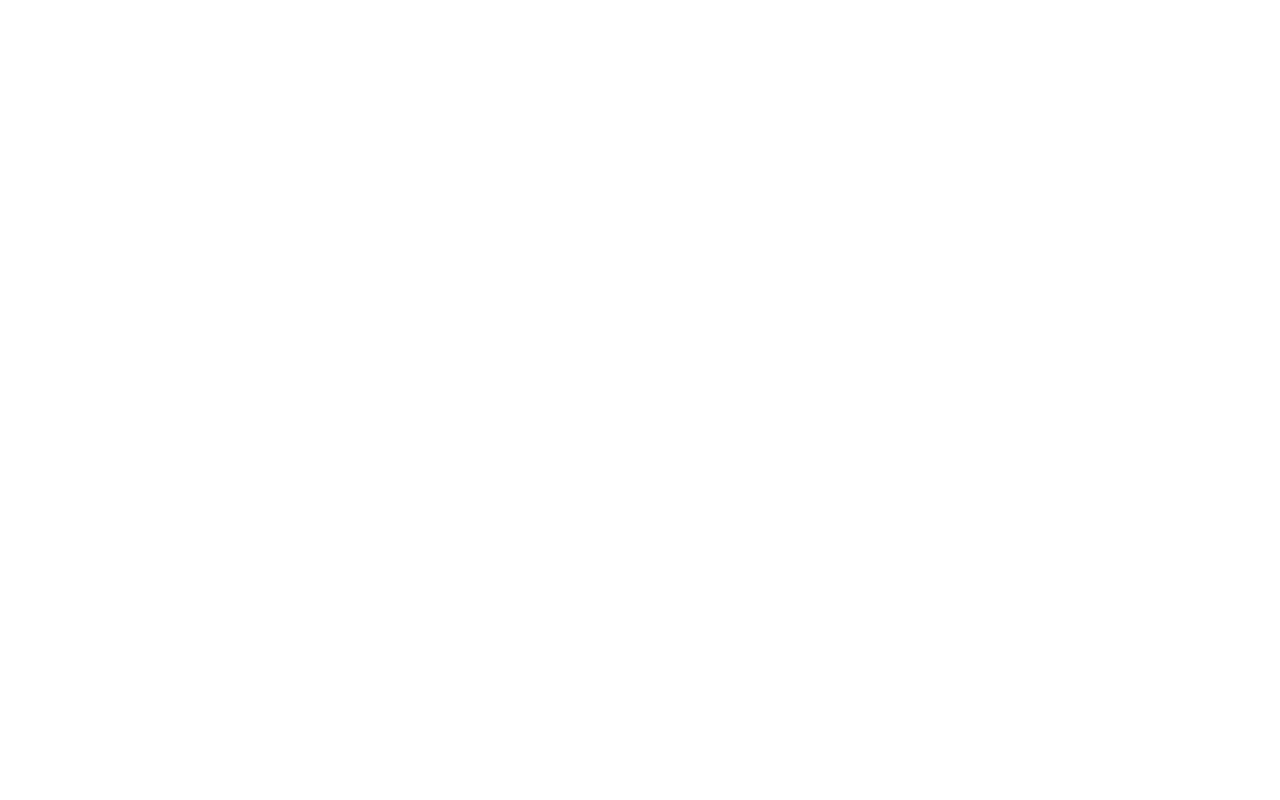
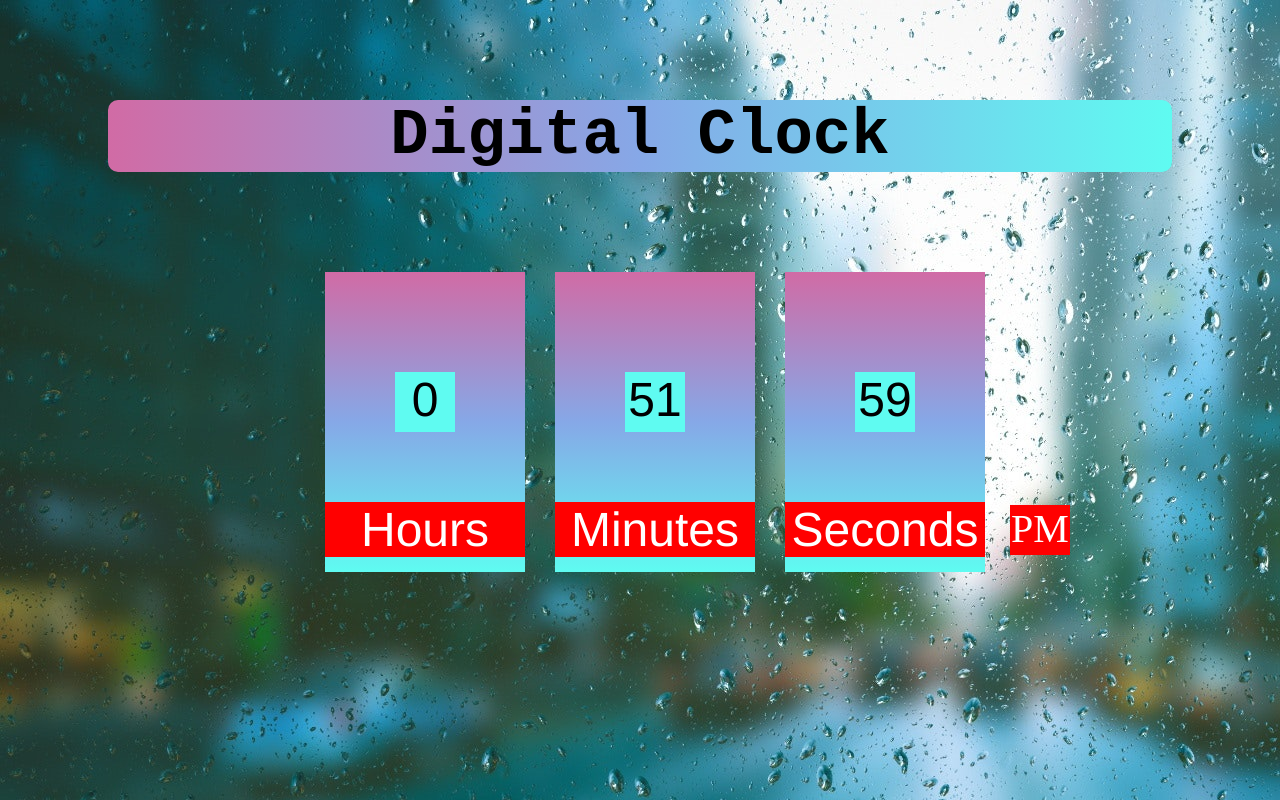
Before and after one commit to abhishek300830/Basic-Projects, a plain HTML site: page Digital Clock/index.html in a window 1280 px wide. Drawn offline with Linux system fonts and the light colour scheme.

Commit message:
digital clock completed

```diff
--- a/Digital Clock/index.html
+++ b/Digital Clock/index.html
@@ -6,10 +6,41 @@
     <meta http-equiv="X-UA-Compatible" content="IE=edge">
     <meta name="viewport" content="width=device-width, initial-scale=1.0">
     <title>Document</title>
+    <link rel="stylesheet" href="style.css">
 </head>
 
 <body>
+    <div class="div-main">
+        <div class="div-heading">
+            <h1 class="main-heading">Digital Clock</h1>
+        </div>
+        <div class="div-clock">
+            <div class="card">
+                <div class="square">
+                    <div class="time-card" id="hours">10</div>
+                </div>
+                <div class="time-labels">Hours</div>
+            </div>
+            <div class="card">
+                <div class="square">
 
+                    <div class="time-card" id="min">20</div>
+                </div>
+                <div class="time-labels">Minutes</div>
+            </div>
+            <div class="card">
+                <div class="square">
+
+                    <div class="time-card" id="sec">30</div>
+                </div>
+                <div class="time-labels">Seconds</div>
+            </div>
+            <div class="ampm">
+                <span id="ampm">LM</span>
+            </div>
+        </div>
+    </div>
 </body>
+<script src="script.js"></script>
 
 </html>
--- /dev/null
+++ b/Digital Clock/script.js
@@ -0,0 +1,26 @@
+let sec = document.getElementById("sec");
+let min = document.getElementById("min");
+let hours = document.getElementById("hours");
+let ampm = document.getElementById("ampm");
+
+const datefun = () => {
+  var time = new Date();
+  console.log("time", time);
+  var s = time.getSeconds();
+  var m = time.getMinutes();
+  var h = time.getHours();
+  if (h < 12) {
+    ampm.innerText = "AM";
+  }
+  if (h >= 12) {
+    ampm.innerText = "PM";
+    h = h - 12;
+  }
+  sec.innerText = s;
+  min.innerHTML = m;
+  hours.innerText = h;
+  setTimeout(() => {
+    datefun();
+  }, 1000);
+};
+datefun();
--- /dev/null
+++ b/Digital Clock/style.css
@@ -0,0 +1,77 @@
+body{
+    background-image: url("./Clock-background.jpg");
+    background-repeat: no-repeat;
+    background-repeat: space;
+}
+.div-main{
+
+    color: black;
+    text-align: center;
+}
+.div-heading{
+    margin: 100px;
+    border-radius: 10px;
+    background: linear-gradient(to right,#D16BA5,#86A8E7,#5FFBF1);
+}
+.main-heading{
+    font-size: 4rem;
+    font-family: monospace;
+}
+.div-clock{
+    display: flex;
+    justify-content: center;
+    align-items: center;
+
+
+}
+.card{
+    font-size: 3rem;
+    font-family: 'Franklin Gothic Medium', 'Arial Narrow', Arial, sans-serif;
+    margin-left: 30px;
+    background: linear-gradient(#D16BA5,#86A8E7,#5FFBF1);
+    height: 300px;
+    width: 200px;
+
+
+}
+.time-card{
+    margin-top: 100px;
+
+
+}
+.time-labels{
+    color:white;
+    background-color: red;
+    margin-top: 60px;
+}
+.square{
+    height: 60px;
+    width: 60px;
+    margin: 70px;
+    background-color: red;
+    animation: rotate infinite  1s ;
+}
+@keyframes rotate {
+    0%{
+        scale: 1;
+        background-color: #5FFBF1;
+    }
+    50%{
+        scale: 1.5;
+        background-color: #86A8E7;
+    }
+    100%{
+        scale: 1;
+        background-color: #D16BA5;
+    }
+}
+.ampm{
+    position: absolute;
+    background-color: red;
+    color:white;
+    font-size: 40px;
+    height: 50px;
+    width: 60px;
+    margin-top: 215px;
+    margin-left: 800px;
+}
```
Also changed, not shown: Digital Clock/Clock-background.jpg (added).
